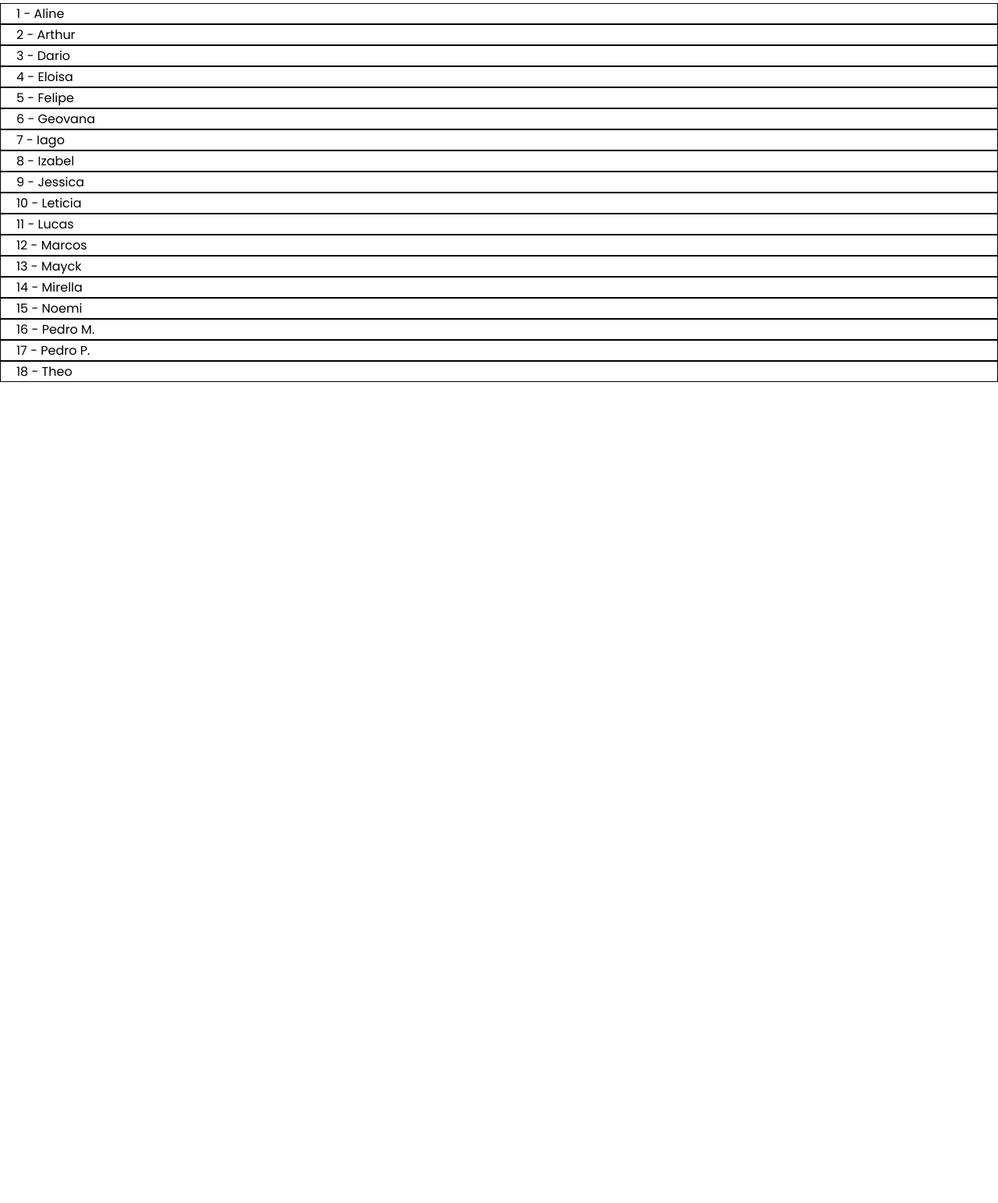
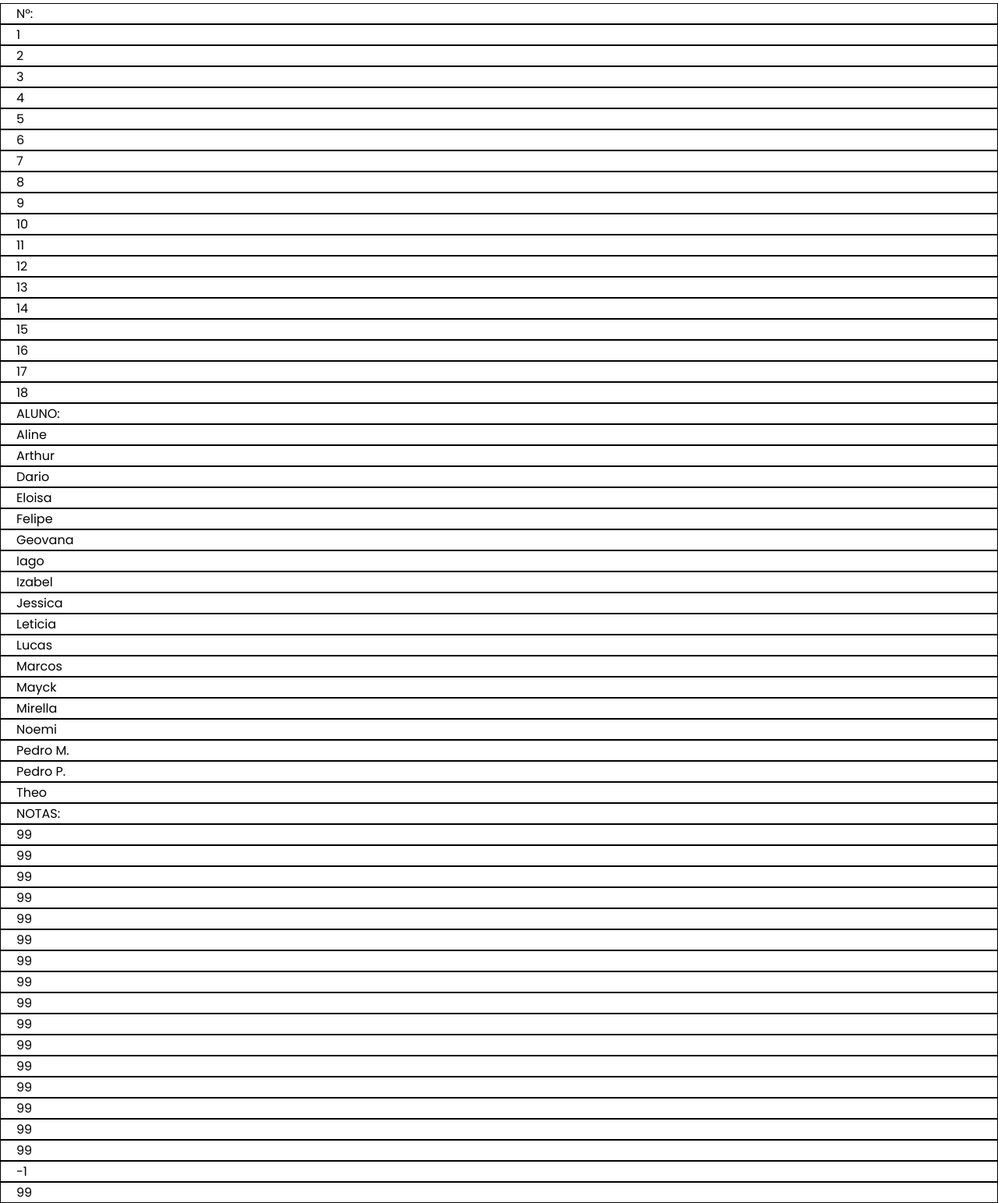
Before and after one commit to PedroPiske/aluno-pioxii, a plain HTML site: page index.html in a window 1280 px wide. Shown: the part 182-1725 px from the top of the page at 78% size. Before the commit the page ends 800 px from the top, so only its background shows below. Drawn offline with Linux system fonts and the light colour scheme.

Commit message:
Update index.html

```diff
--- a/index.html
+++ b/index.html
@@ -23,26 +23,72 @@
     <main>
       <div class="caixaaluno">
         <h1 class="titulo2">ALUNOS DO 2° ANO "B"</h1>
-        <div>
-          <p>1 - Aline</p>
-          <p>2 - Arthur</p>
-          <p>3 - Dario</p>
-          <p>4 - Eloisa</p>
-          <p>5 - Felipe</p>
-          <p>6 - Geovana</p>
-          <p>7 - Iago</p>
-          <p>8 - Izabel</p>
-          <p>9 - Jessica</p>
-          <p>10 - Leticia</p>
-          <p>11 - Lucas</p>
-          <p>12 - Marcos</p>
-          <p>13 - Mayck</p>
-          <p>14 - Mirella</p>
-          <p>15 - Noemi</p>
-          <p>16 - Pedro M.</p>
-          <p>17 - Pedro P.</p>
-          <p>18 - Theo</p>
-        </div>
+        <div class="tudo">
+            <div>
+            <p>N°:</p>
+            <p>1</p>
+            <p>2</p>
+            <p>3</p>
+            <p>4</p>
+            <p>5</p>
+            <p>6</p>
+            <p>7</p>
+            <p>8</p>
+            <p>9</p>
+            <p>10</p>
+            <p>11</p>
+            <p>12</p>
+            <p>13</p>
+            <p>14</p>
+            <p>15</p>
+            <p>16</p>
+            <p>17</p>
+            <p>18</p>
+
+            </div>
+            <div>
+                <p>ALUNO:</p>
+                <p>Aline</p>
+                <p>Arthur</p>
+                <p>Dario</p>
+                <p>Eloisa</p>
+                <p>Felipe</p>
+                <p>Geovana</p>
+                <p>Iago</p>
+                <p>Izabel</p>
+                <p>Jessica</p>
+                <p>Leticia</p>
+                <p>Lucas</p>
+                <p>Marcos</p>
+                <p>Mayck</p>
+                <p>Mirella</p>
+                <p>Noemi</p>
+                <p>Pedro M.</p>
+                <p>Pedro P.</p>
+                <p>Theo</p>
+            </div>
+            <div>
+                <p>NOTAS:</p>
+                <p>99</p>
+                <p>99</p>
+                <p>99</p>
+                <p>99</p>
+                <p>99</p>
+                <p>99</p>
+                <p>99</p>
+                <p>99</p>
+                <p>99</p>
+                <p>99</p>
+                <p>99</p>
+                <p>99</p>
+                <p>99</p>
+                <p>99</p>
+                <p>99</p>
+                <p>99</p>
+                <p>-1</p>
+                <p>99</p>
+            </div>
+          </div>
       </div>
     </main>
 </body>
```
